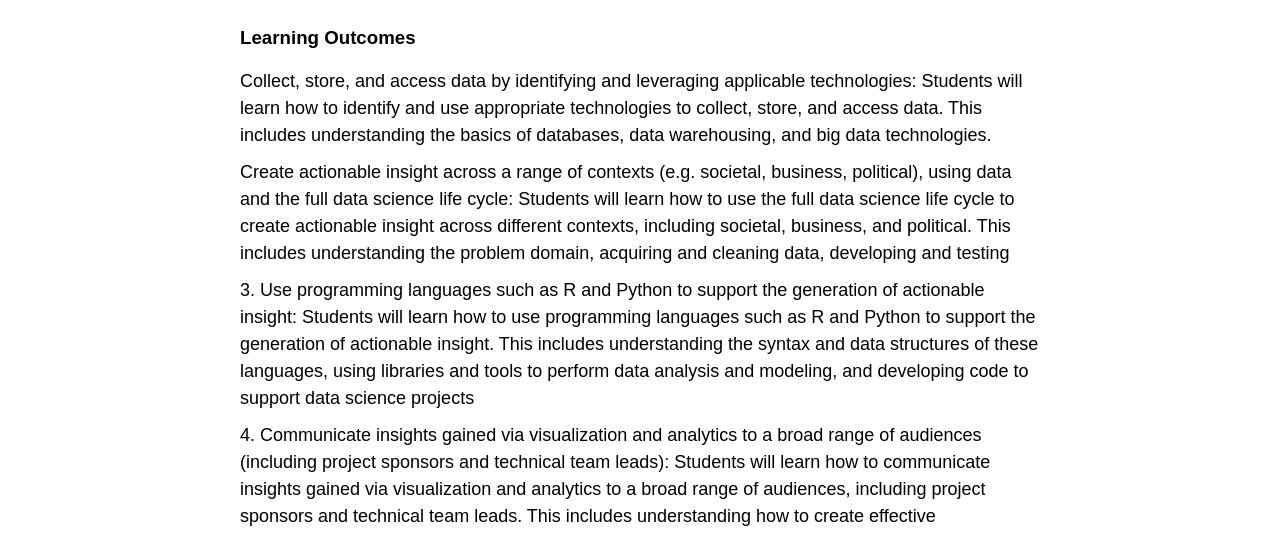
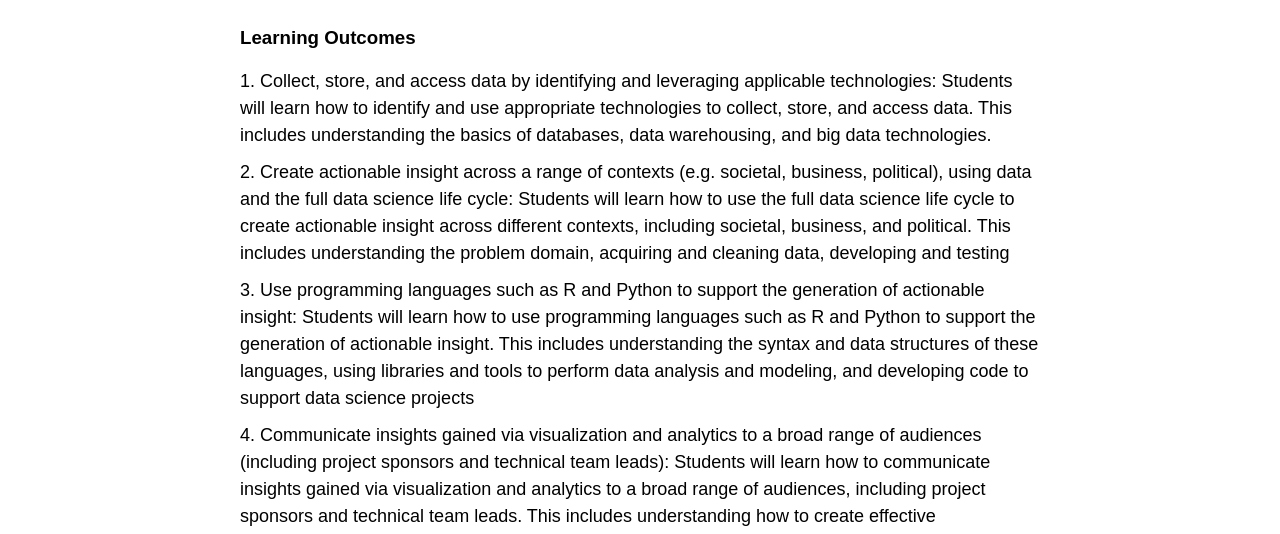
Before and after one commit to PranavSharma008/PranavSharma008.github.io, a plain HTML site: page index.html in a window 1280 px wide. Shown: the part 265-799 px from the top of the page. Drawn offline with Linux system fonts and the light colour scheme.

Commit message:
Update index.html

```diff
--- a/index.html
+++ b/index.html
@@ -99,8 +99,8 @@
 		<h2 id="overview">Overview</h2>
 		<h3 id="learning-outcomes">Learning Outcomes</h3>
 		<ul>
-			<li>Collect, store, and access data by identifying and leveraging applicable technologies: Students will learn how to identify and use appropriate technologies to collect, store, and access data. This includes understanding the basics of databases, data warehousing, and big data technologies.</li>
-			<li>Create actionable insight across a range of contexts (e.g. societal, business, political), using data and the full data science life cycle: Students will learn how to use the full data science life cycle to create actionable insight across different contexts, including societal, business, and political. This includes understanding the problem domain, acquiring and cleaning data, developing and testing
+			<li>1. Collect, store, and access data by identifying and leveraging applicable technologies: Students will learn how to identify and use appropriate technologies to collect, store, and access data. This includes understanding the basics of databases, data warehousing, and big data technologies.</li>
+			<li>2. Create actionable insight across a range of contexts (e.g. societal, business, political), using data and the full data science life cycle: Students will learn how to use the full data science life cycle to create actionable insight across different contexts, including societal, business, and political. This includes understanding the problem domain, acquiring and cleaning data, developing and testing
                 <li>3. Use programming languages such as R and Python to support the generation of actionable insight: Students will learn how to use programming languages such as R and Python to support the generation of actionable insight. This includes understanding the syntax and data structures of these languages, using libraries and tools to perform data analysis and modeling, and developing code to support data science projects</li>
                 <li>4. Communicate insights gained via visualization and analytics to a broad range of audiences (including project sponsors and technical team leads): Students will learn how to communicate insights gained via visualization and analytics to a broad range of audiences, including project sponsors and technical team leads. This includes understanding how to create effective visualizations and reports, tailoring communication to the audience, and presenting findings in a clear and concise manner</li>
                 <li>5. Apply ethics in the development, use and evaluation of data and predictive models (e.g., fairness, bias, transparency, privacy): Students will learn how to apply ethics in the development, use, and evaluation of data and predictive models. This includes understanding the principles of fairness, bias, transparency, and privacy, and applying these principles to data science projects. Students will also learn about legal and regulatory frameworks governing data privacy and security</li>
```
